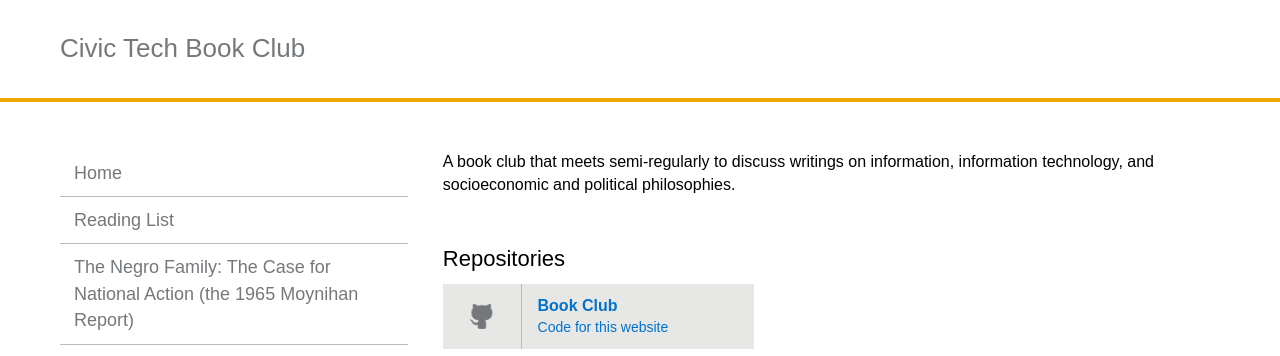
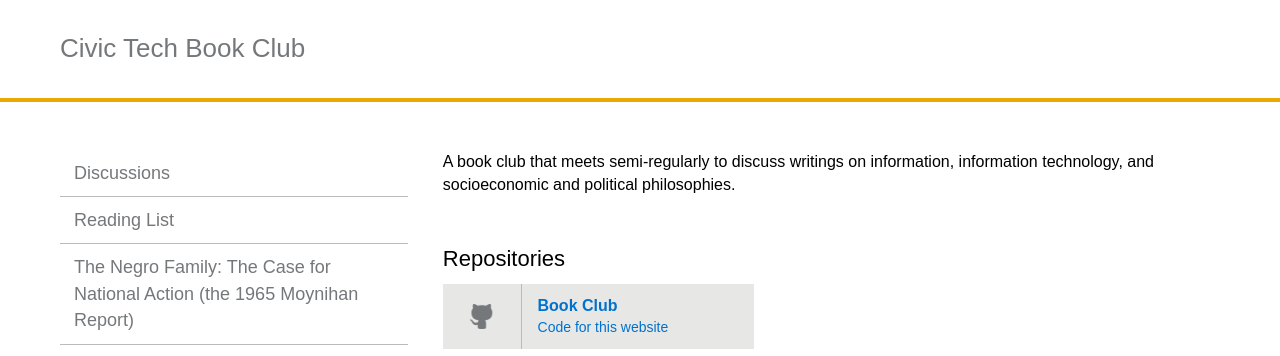
Before and after one commit to rebeccawilliams/bookclub, a Jekyll site: the page built from index.html, in a window 1280 px wide. Shown: the top 356 px of the page. Built offline with Jekyll 4.4.1, drawn with Linux system fonts in a browser that asks for light colours.

Commit message:
Update _config.yml

```diff
--- a/_config.yml
+++ b/_config.yml
@@ -24,7 +24,7 @@ logoalt:
 # Navigation
 # List links that should appear in the site sidebar here
 navigation:
-- text: Home
+- text: Discussions
   url: " "
   internal: true
 - text: Reading List
```
